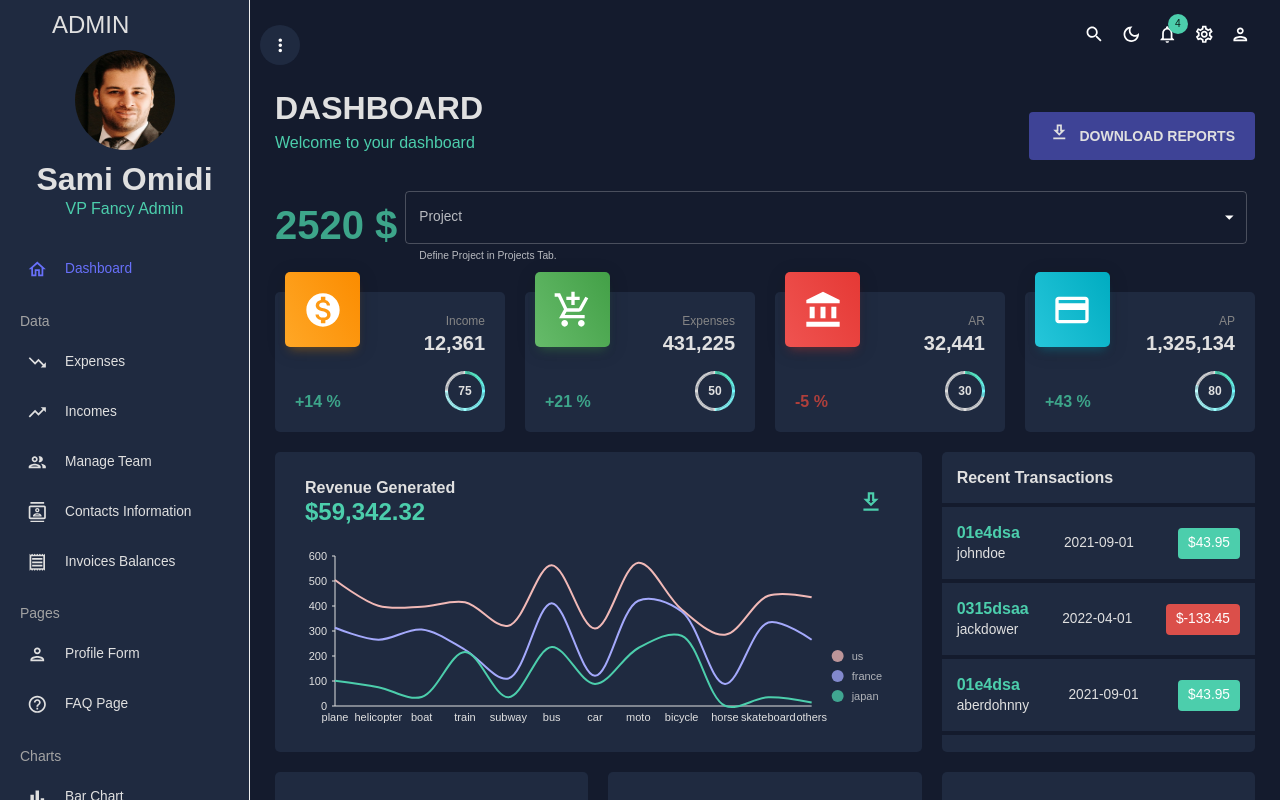
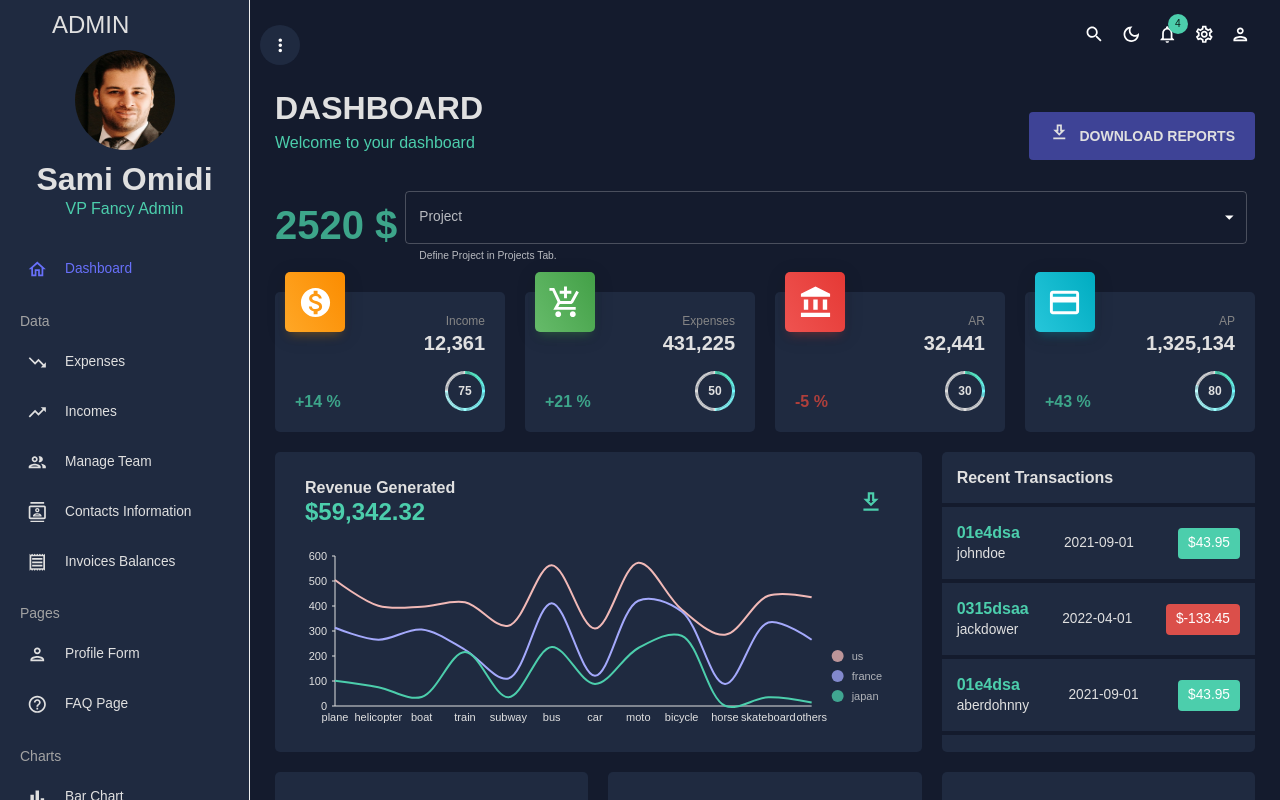
Before and after one commit to Samiomidi/cost-management, a Next.js app: page /dashboard in a window 1280 px wide. Built offline with nearby package versions, Linux system fonts and the light colour scheme.

Commit message:
statBoxes responsive update

```diff
--- a/components/statBox/StatBox.js
+++ b/components/statBox/StatBox.js
@@ -16,7 +16,7 @@ const StatBox = ({
 }) => {
   const theme = useTheme();
   const colors = tokens(theme.palette.mode);
-  const isMobile = useMediaQuery("(max-width:600px)");
+  const isMobile = useMediaQuery("(max-width:1080px)");
 
   return (
     <Box
@@ -32,8 +32,8 @@ const StatBox = ({
     >
       <Box
         position="absolute"
-        width={isMobile ? "35px" : "75px"}
-        height={isMobile ? "35px" : "75px"}
+        width={isMobile ? "35px" : "60px"}
+        height={isMobile ? "35px" : "60px"}
         boxShadow={iconShadow}
         borderRadius="5px"
         left="10px"
--- a/components/statBox/StatBoxes.js
+++ b/components/statBox/StatBoxes.js
@@ -7,7 +7,7 @@ import useMediaQuery from "@mui/material/useMediaQuery";
 function StatBoxes({ data }) {
   const theme = useTheme();
   const colors = tokens(theme.palette.mode);
-  const isMobile = useMediaQuery("(max-width:600px)");
+  const isMobile = useMediaQuery("(max-width:1080px)");
 
   return data.map((stat) => {
     return (
@@ -17,7 +17,7 @@ function StatBoxes({ data }) {
         subtitle={stat.subtitle}
         progress={stat.progress}
         change={stat.change}
-        icon={isMobile ? stat.icon("18px") : stat.icon("40px")}
+        icon={isMobile ? stat.icon("18px") : stat.icon("35px")}
         desc={stat.desc}
         iconBg={stat.iconBg}
         iconShadow={stat.iconShadow}
```
